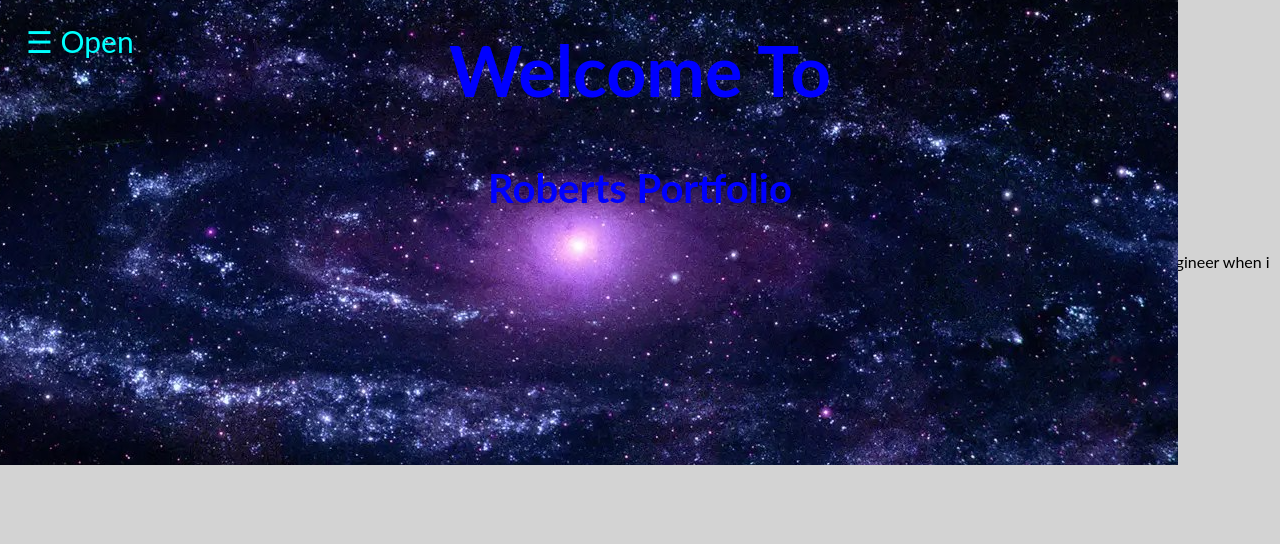
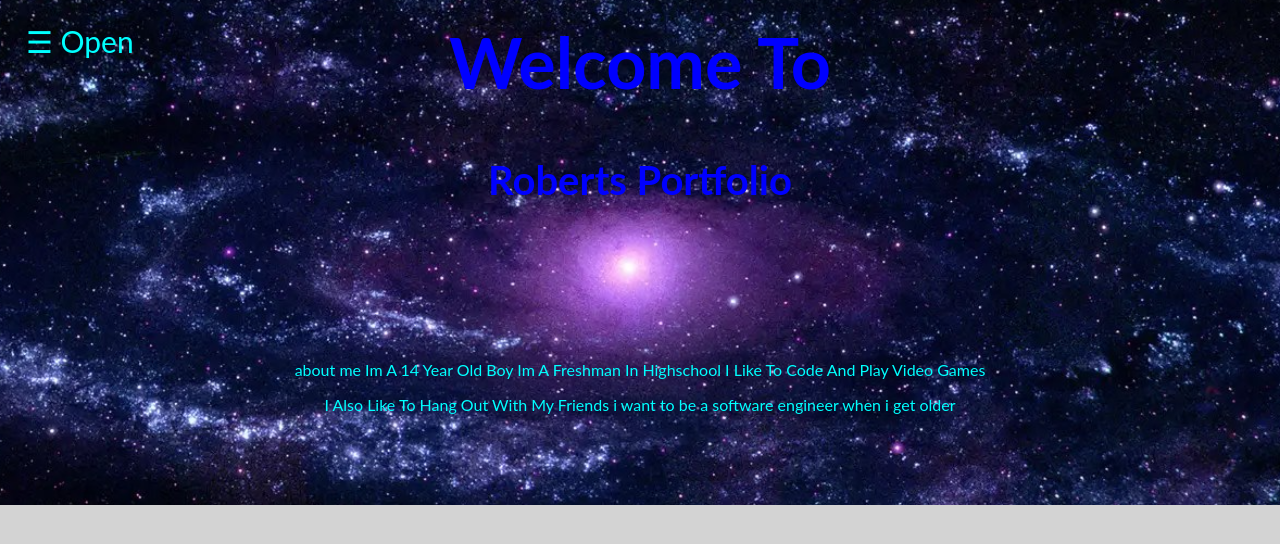
Before and after one commit to PenguinRobert1/school4p, a plain HTML site: page index.html in a window 1280 px wide. Drawn offline with Linux system fonts and the light colour scheme.

Commit message:
i dont belive him

```diff
--- a/index.css
+++ b/index.css
@@ -80,3 +80,24 @@ DoNotEdit {
   max-width: 100%;
   height: auto;
 }
+
+body {
+  margin: 0; /* Removes default margin from the body */
+  padding: 0; /* Removes default padding from the body */
+}
+
+#galaxy {
+  width: 100%; /* Ensures the container takes up the full width */
+}
+
+#galaxy img {
+  width: 100%; /* Stretches the image to 100% of its container's width */
+  height: auto; /* Maintains the image's aspect ratio */
+  display: block; /* Prevents unwanted spacing below the image */
+}
+
+.about_me {
+  position: relative;
+  color: aqua;
+  padding-top: 100px;
+}
--- a/index.html
+++ b/index.html
@@ -1,5 +1,5 @@
 <div id="galaxy">
-  <img class="DoNotEdit responsive-image" src="/images/swift_M31_mosaic_1600.webp" alt="galaxy">
+  <img class="DoNotEdit responsive-image" src="/images/swift_M31_mosaic_1600.webp" alt="galaxy" width="5000px">
 </div>
 
 <html>
@@ -44,11 +44,11 @@
 
 
 
-        <center class="about_me"><p>about me
+        <center class="about_me""><p>about me
             Im A 14 Year Old Boy Im A Freshman In Highschool
-            I Like To Code And Play Video Games
+            I Like To Code And Play Video Games</p>
             I Also Like To Hang Out With My Friends
             i want to be a software engineer when i get older
-        </p></center>
+        </center>
         <script src="index.js"></script>
 </html>
```
